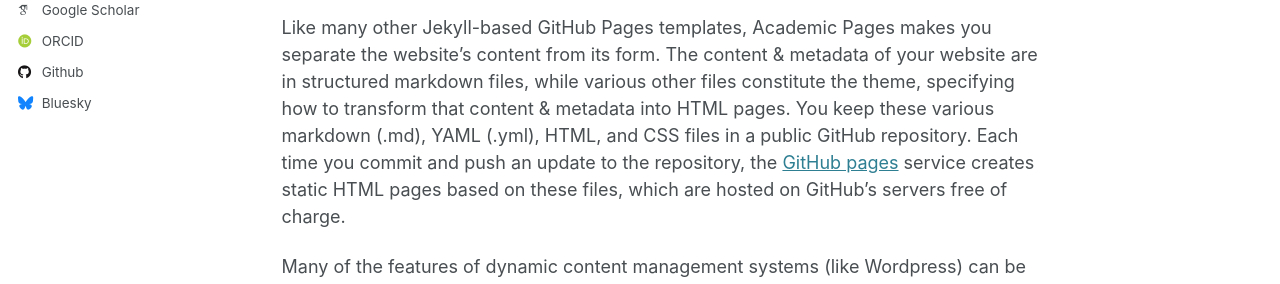
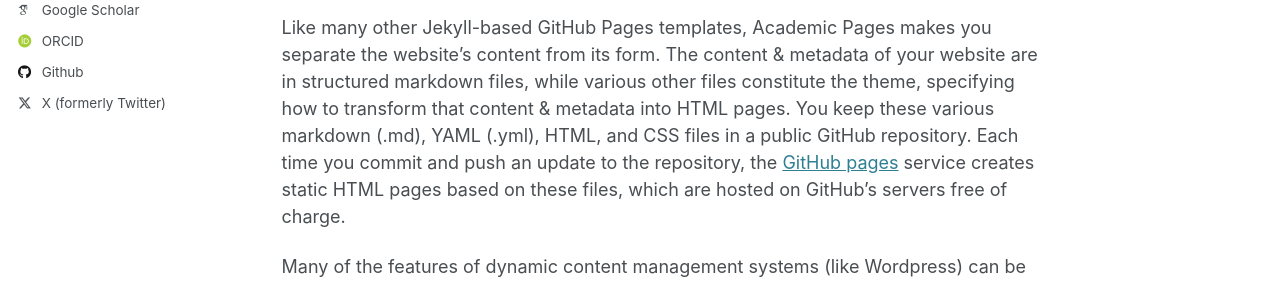
Before and after one commit to edgardotes/edgardotes.github.io, a Jekyll site: the page built from _pages/about.md, in a window 1280 px wide. Shown: the part 477-761 px from the top of the page. Built offline with Jekyll 4.4.1, drawn with Linux system fonts in a browser that asks for light colours; some web fonts are replaced; some of the changed lines change nothing that is shown.

Commit message:
Update _config.yml

```diff
--- a/_config.yml
+++ b/_config.yml
@@ -44,12 +44,12 @@
   bitbucket        : # Username - Update with your username on the site
   codepen          : # Username
   dribbble         : # Username
-  github           : "academicpages"
+  github           : "edgardotes"
   kaggle           : # Username
   stackoverflow    : # User number or user number and name (i.e., use "1" or "1/jeff-atwood")
 
   # Social media
-  bluesky          : "bsky.app" # Replace this with you Bluesky username
+  bluesky          : #"bsky.app" # Replace this with you Bluesky username
   facebook         : # Username
   flickr           : # Username
   foursquare       : # Username
@@ -66,7 +66,7 @@
   steam            : # Username
   telegram         : # URL
   tumblr           : # Username
-  twitter          : # Username for X / Twitter
+  twitter          : "edgardt"
   vine             : # Username
   weibo            : # Username
   wikipedia        : # Username
```
